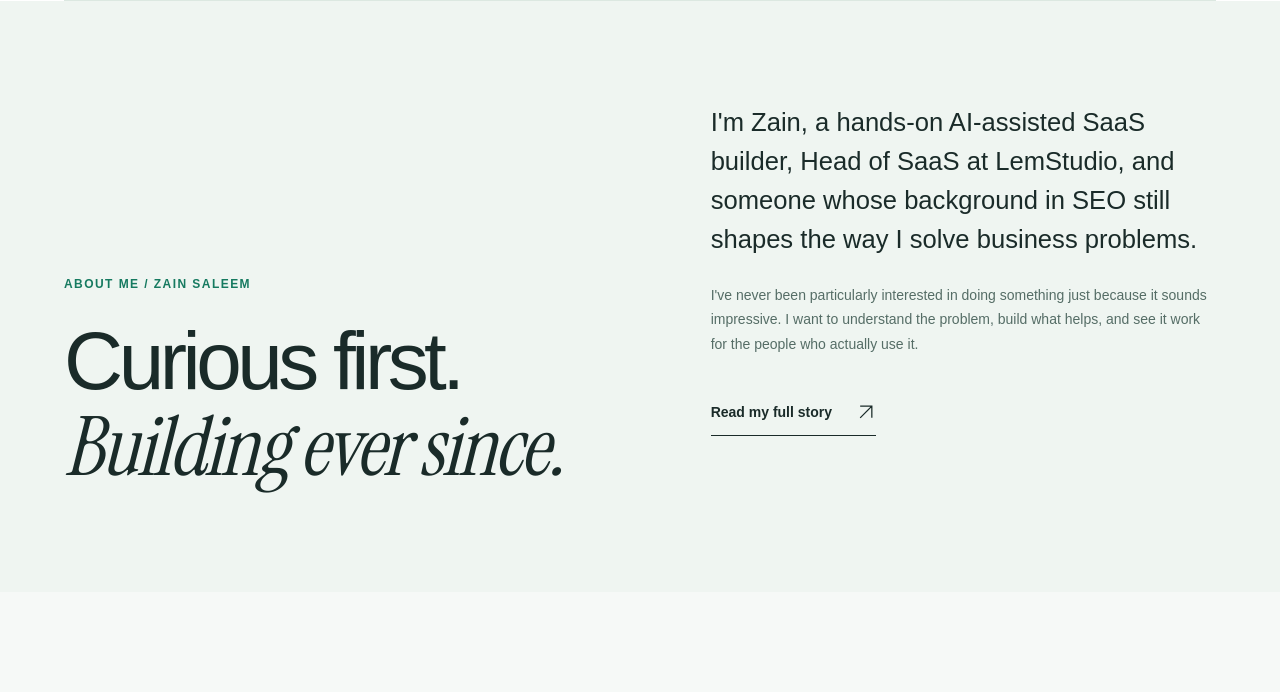
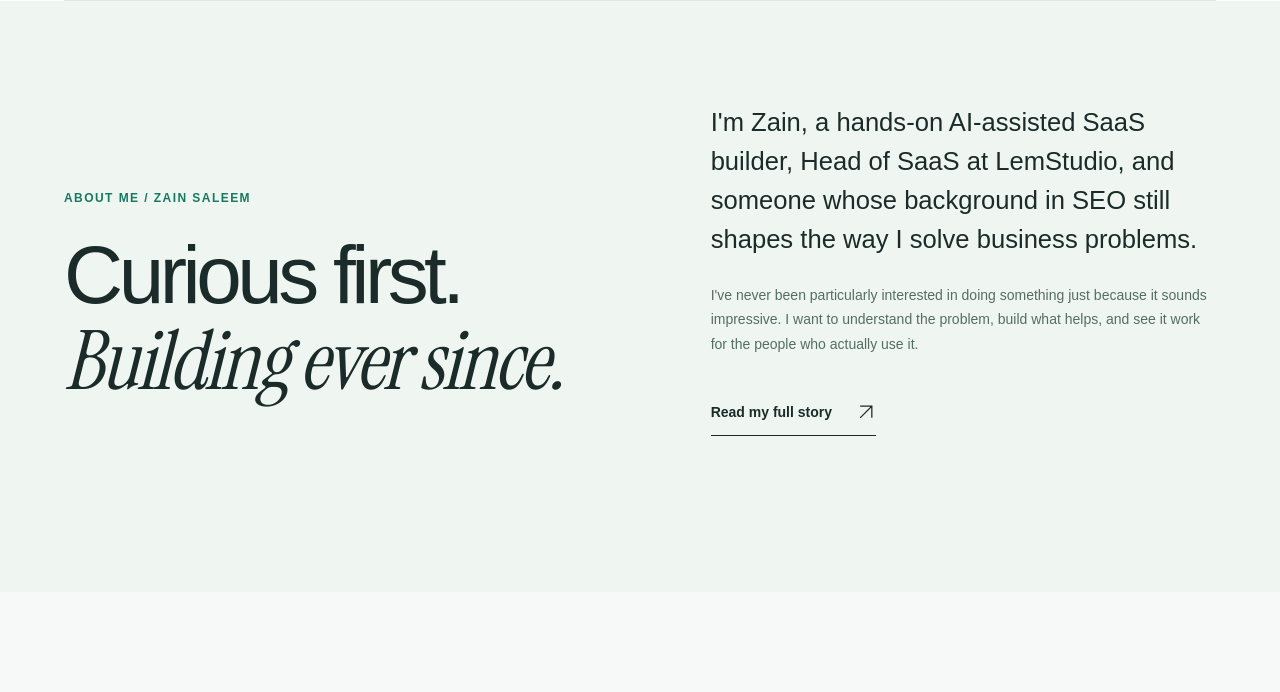
Before and after one commit to zainsaleemofficial/portfolio, an Astro site: page /about in a window 1280 px wide. Shown: the part 99-791 px from the top of the page. Built offline with nearby package versions, Linux system fonts and the light colour scheme; Astro itself is replaced by a stand-in of ours.

Commit message:
style: balance desktop About and Story introductions

```diff
--- a/src/styles/globals.css
+++ b/src/styles/globals.css
@@ -1746,7 +1746,7 @@ ul {
   display: grid;
   grid-template-columns: minmax(0, 1.06fr) minmax(0, .94fr);
   gap: clamp(2rem, 6vw, 6rem);
-  align-items: end;
+  align-items: center;
 }
 .brand-intro h1 { max-width: 15ch; }
 .brand-intro-copy { padding-bottom: .35rem; }
```
